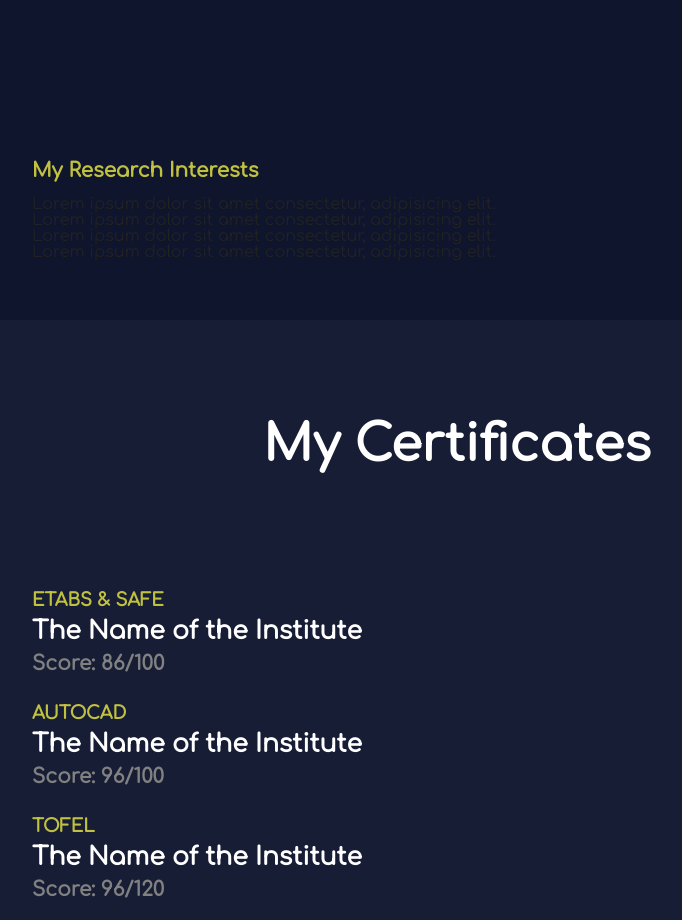
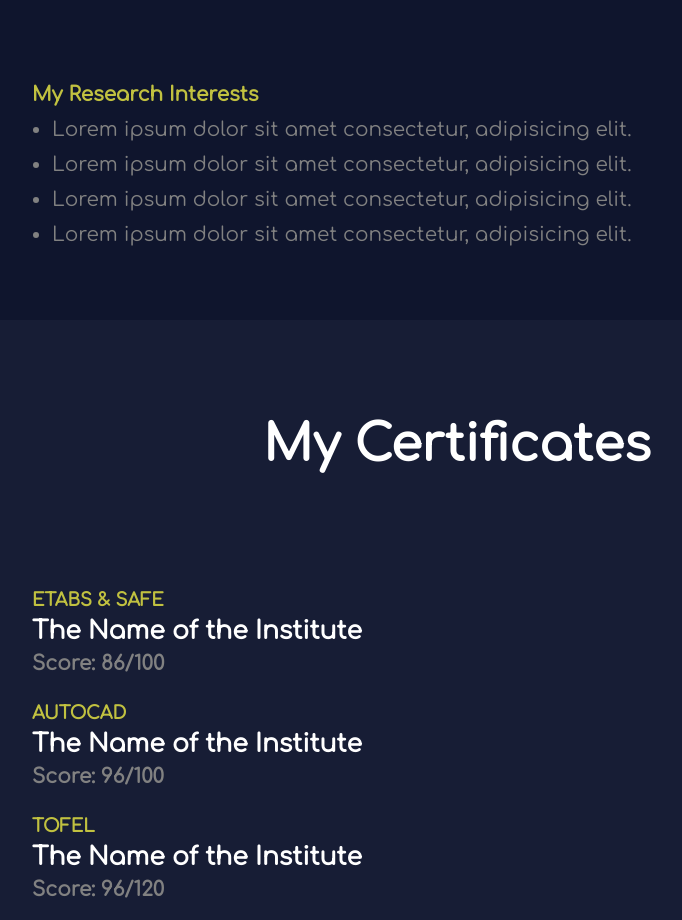
Before and after one commit to Alizeinalzadeh/dark-civil-engineer-resume, a plain HTML site: page index.html in a window 1280 px wide. Shown: the part 3680-4600 px from the top of the page, without its empty margins (183-865 px from the left). Drawn offline with Linux system fonts and the light colour scheme; some icons are missing.

Commit message:
fix researchs intrests color

```diff
--- a/index.html
+++ b/index.html
@@ -197,10 +197,10 @@
       </div>
       <div class="zd-tasks">
         <ul>
-          <p>Lorem ipsum dolor sit amet consectetur, adipisicing elit.</p>
-          <p>Lorem ipsum dolor sit amet consectetur, adipisicing elit.</p>
-          <p>Lorem ipsum dolor sit amet consectetur, adipisicing elit.</p>
-          <p>Lorem ipsum dolor sit amet consectetur, adipisicing elit.</p>
+          <li>Lorem ipsum dolor sit amet consectetur, adipisicing elit.</li>
+          <li>Lorem ipsum dolor sit amet consectetur, adipisicing elit.</li>
+          <li>Lorem ipsum dolor sit amet consectetur, adipisicing elit.</li>
+          <li>Lorem ipsum dolor sit amet consectetur, adipisicing elit.</li>
         </ul>
       </div>
     </div>
```
